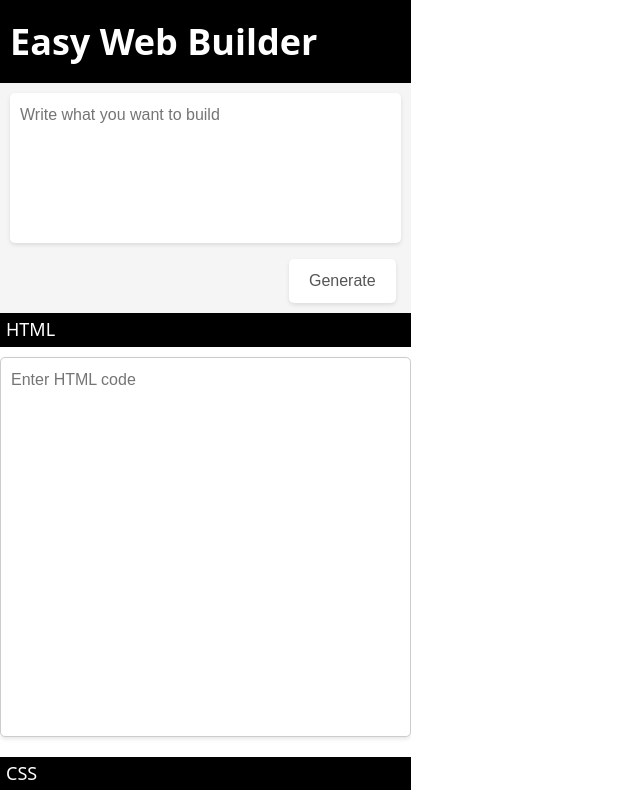
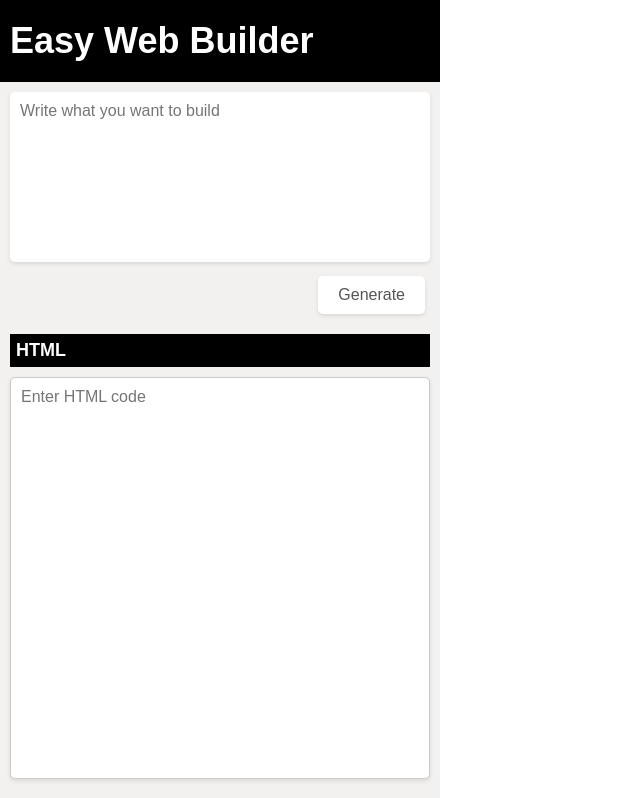
Before and after one commit to ekamid/cgpt-web-builder, a Next.js app: page / in a window 1280 px wide. Shown: the top 798 px of the page, without its empty margins (0-640 px from the left). Built offline with nearby package versions, Linux system fonts and the light colour scheme.

Commit message:
style updated

```diff
--- a/src/componets/Editor.js
+++ b/src/componets/Editor.js
@@ -52,11 +52,9 @@ const Editor = () => {
   }, [html, css, js]);
 
   return (
-    <div>
+    <EditorContainer>
       <Header />
-      <main>
       <Generator handleCurrentBuild={handleCurrentBuild} />
-
       <Container>
         <ColumnContainer>
           <Heading>HTML</Heading>
@@ -83,17 +81,21 @@ const Editor = () => {
           />
         </ColumnContainer>
       </Container>
-      </main>
-    </div>
+    </EditorContainer>
   );
 };
+
+const EditorContainer = styled.div`
+  grid-column: span 4;
+`;
 
 const Container = styled.div`
   display: flex;
   flex-direction: column;
   gap: 20px;
-  height: 100vh;
-  overflow-y: auto;
+  width: 100%;
+  padding: 10px;
+  background-color: #f2f1f0;
 `;
 
 const ColumnContainer = styled.div`
--- a/src/componets/Generator.js
+++ b/src/componets/Generator.js
@@ -106,12 +106,12 @@ const Generator = ({ handleCurrentBuild }) => {
 };
 
 const Container = styled.div`
-  background-color: #f5f5f5;
   padding: 10px;
+  width: 100%;
+  background-color: #f2f1f0;
 `;
 
 const Textarea = styled.textarea`
-  width: 100%;
   height: 150px;
   padding: 10px;
   border: none;
@@ -120,6 +120,7 @@ const Textarea = styled.textarea`
   resize: none;
   font-size: 16px;
   font-family: "Arial", sans-serif;
+  width: -webkit-fill-available;
 
   &:focus {
     outline: none;
--- a/src/componets/Header.js
+++ b/src/componets/Header.js
@@ -13,6 +13,7 @@ const HeaderContainer = styled.header`
   background-color: #000;
   color: #fff;
   padding: 20px 10px;
+  width: 100%;
 `;
 
 const Heading = styled.h1`
--- a/src/componets/Preview.js
+++ b/src/componets/Preview.js
@@ -1,7 +1,16 @@
 import React from "react";
+import styled from "styled-components";
 
 const Preview = () => {
-  return <iframe id="preview"></iframe>;
+  return (
+    <Container>
+      <iframe id="preview"></iframe>
+    </Container>
+  );
 };
 
+const Container = styled.div`
+  grid-column: span 8;
+`;
+
 export default Preview;
--- a/src/pages/_app.js
+++ b/src/pages/_app.js
@@ -1,6 +1,5 @@
-import '@/styles/globals.css'
-import "bootstrap/dist/css/bootstrap.min.css";
+import "@/styles/globals.css";
 
 export default function App({ Component, pageProps }) {
-  return <Component {...pageProps} />
+  return <Component {...pageProps} />;
 }
--- a/src/pages/index.js
+++ b/src/pages/index.js
@@ -1,31 +1,27 @@
 import Head from "next/head";
-import Image from "next/image";
-import { Inter } from "@next/font/google";
-import styles from "@/styles/Home.module.css";
 import Editor from "@/componets/Editor";
 import Preview from "@/componets/Preview";
-
-const inter = Inter({ subsets: ["latin"] });
+import styled from "styled-components";
 
 export default function Home() {
   return (
     <>
       <Head>
         <title>Easy Web Builder</title>
-        <meta name="description" content="Generated by create next app" />
+        <meta name="description" content="A basic web builder using ChatGPT" />
         <meta name="viewport" content="width=device-width, initial-scale=1" />
         <link rel="icon" href="/favicon.ico" />
       </Head>
-      <main>
-        <div className="row">
-          <div className="col-4">
-            <Editor />
-          </div>
-          <div className="col-8">
-            <Preview />
-          </div>
-        </div>
-      </main>
+      <Container>
+        <Editor />
+        <Preview />
+      </Container>
     </>
   );
 }
+
+const Container = styled.main`
+  display: grid;
+  grid-template-columns: repeat(12, 1fr);
+  grid-gap: 10px;
+`;
--- a/src/styles/globals.css
+++ b/src/styles/globals.css
@@ -10,7 +10,6 @@ body {
   width: 100%;
   height: 100%;
   border: none;
-
 }
 
 
```
Lines whose indentation alone changed are shown as unchanged.
